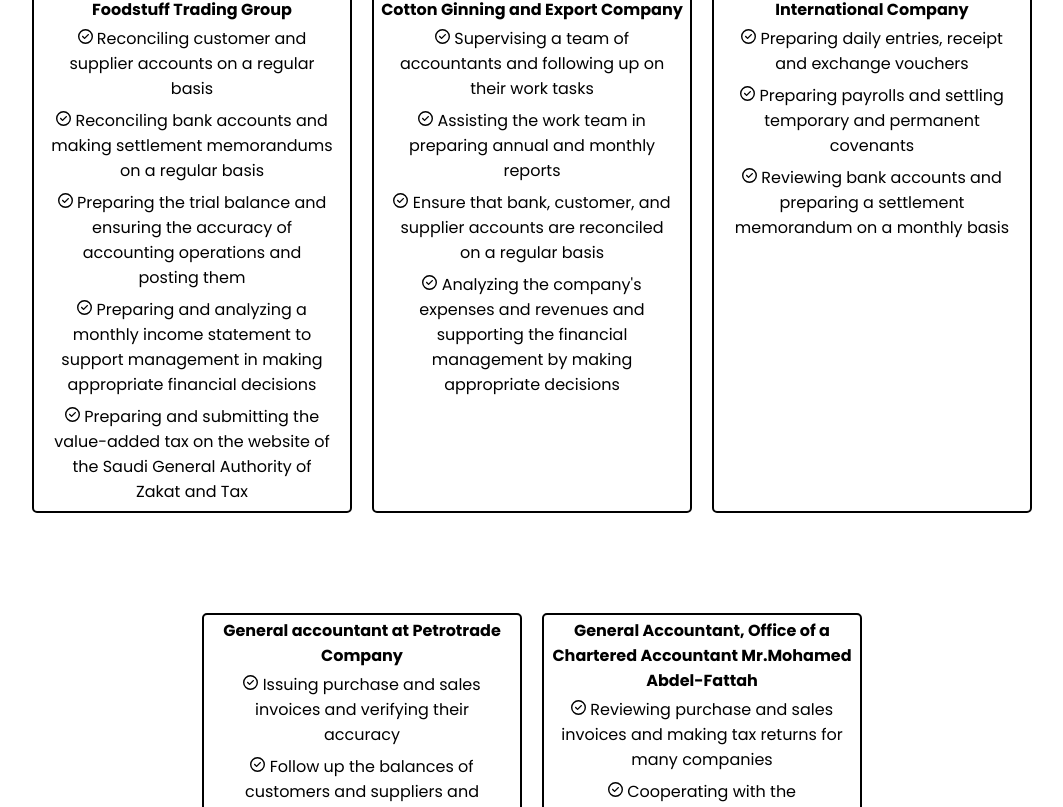
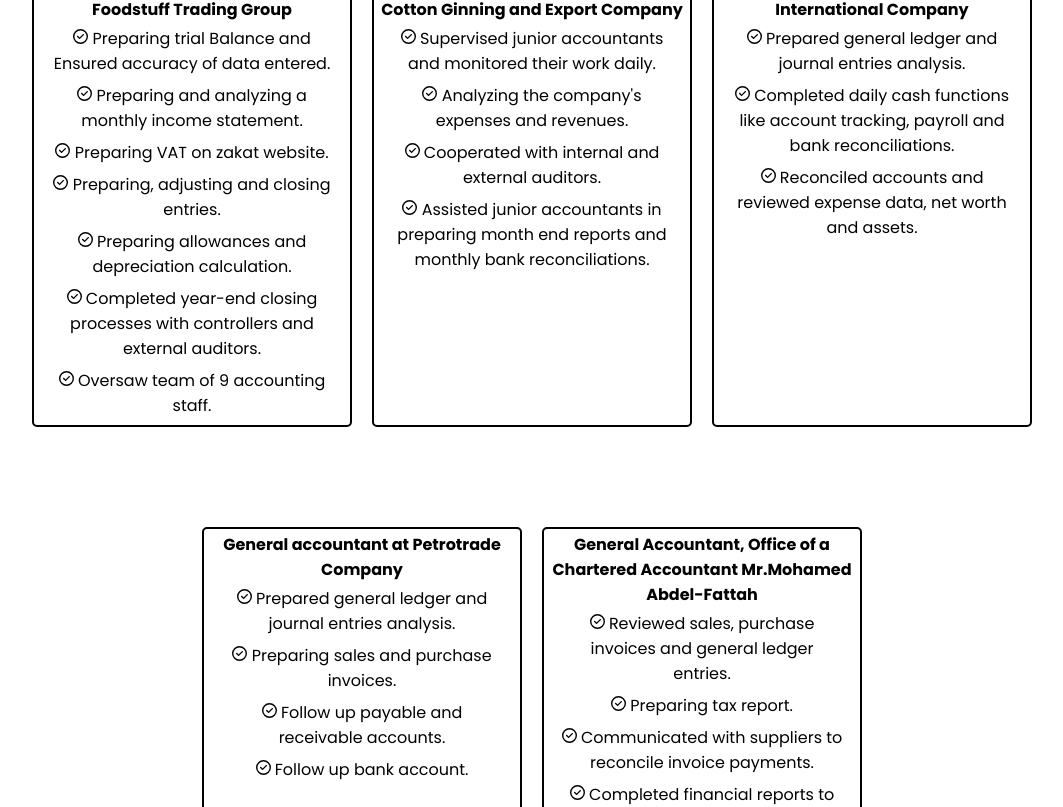
Before and after one commit to akmalkimo/AhmedGamal, a React (Vite) app: page / in a window 1280 px wide. Shown: the part 1711-2518 px from the top of the page, without its empty margins (108-1171 px from the left). Built offline with nearby package versions, Linux system fonts and the light colour scheme.

Commit message:
Added further more client prefrences.

```diff
--- a/src/Page3.jsx
+++ b/src/Page3.jsx
@@ -6,46 +6,49 @@
                 <div className="card textCentered">
                     <h4>Head of Branch Accounts, Al-Halis Foodstuff Trading Group</h4>
                     <ul>
-                        <li><svg xmlns="http://www.w3.org/2000/svg" viewBox="0 0 512 512"><path d="M256 48a208 208 0 1 1 0 416 208 208 0 1 1 0-416zm0 464A256 256 0 1 0 256 0a256 256 0 1 0 0 512zM369 209c9.4-9.4 9.4-24.6 0-33.9s-24.6-9.4-33.9 0l-111 111-47-47c-9.4-9.4-24.6-9.4-33.9 0s-9.4 24.6 0 33.9l64 64c9.4 9.4 24.6 9.4 33.9 0L369 209z"/></svg>&nbsp;Reconciling customer and supplier accounts on a regular basis</li>
-                        <li><svg xmlns="http://www.w3.org/2000/svg" viewBox="0 0 512 512"><path d="M256 48a208 208 0 1 1 0 416 208 208 0 1 1 0-416zm0 464A256 256 0 1 0 256 0a256 256 0 1 0 0 512zM369 209c9.4-9.4 9.4-24.6 0-33.9s-24.6-9.4-33.9 0l-111 111-47-47c-9.4-9.4-24.6-9.4-33.9 0s-9.4 24.6 0 33.9l64 64c9.4 9.4 24.6 9.4 33.9 0L369 209z"/></svg>&nbsp;Reconciling bank accounts and making settlement memorandums on a regular basis</li>
-                        <li><svg xmlns="http://www.w3.org/2000/svg" viewBox="0 0 512 512"><path d="M256 48a208 208 0 1 1 0 416 208 208 0 1 1 0-416zm0 464A256 256 0 1 0 256 0a256 256 0 1 0 0 512zM369 209c9.4-9.4 9.4-24.6 0-33.9s-24.6-9.4-33.9 0l-111 111-47-47c-9.4-9.4-24.6-9.4-33.9 0s-9.4 24.6 0 33.9l64 64c9.4 9.4 24.6 9.4 33.9 0L369 209z"/></svg>&nbsp;Preparing the trial balance and ensuring the accuracy of accounting operations and posting them</li>
-                        <li><svg xmlns="http://www.w3.org/2000/svg" viewBox="0 0 512 512"><path d="M256 48a208 208 0 1 1 0 416 208 208 0 1 1 0-416zm0 464A256 256 0 1 0 256 0a256 256 0 1 0 0 512zM369 209c9.4-9.4 9.4-24.6 0-33.9s-24.6-9.4-33.9 0l-111 111-47-47c-9.4-9.4-24.6-9.4-33.9 0s-9.4 24.6 0 33.9l64 64c9.4 9.4 24.6 9.4 33.9 0L369 209z"/></svg>&nbsp;Preparing and analyzing a monthly income statement to support management in making appropriate financial decisions</li>
-                        <li><svg xmlns="http://www.w3.org/2000/svg" viewBox="0 0 512 512"><path d="M256 48a208 208 0 1 1 0 416 208 208 0 1 1 0-416zm0 464A256 256 0 1 0 256 0a256 256 0 1 0 0 512zM369 209c9.4-9.4 9.4-24.6 0-33.9s-24.6-9.4-33.9 0l-111 111-47-47c-9.4-9.4-24.6-9.4-33.9 0s-9.4 24.6 0 33.9l64 64c9.4 9.4 24.6 9.4 33.9 0L369 209z"/></svg>&nbsp;Preparing and submitting the value-added tax on the website of the Saudi General Authority of Zakat and Tax</li>
+                        <li><svg xmlns="http://www.w3.org/2000/svg" viewBox="0 0 512 512"><path d="M256 48a208 208 0 1 1 0 416 208 208 0 1 1 0-416zm0 464A256 256 0 1 0 256 0a256 256 0 1 0 0 512zM369 209c9.4-9.4 9.4-24.6 0-33.9s-24.6-9.4-33.9 0l-111 111-47-47c-9.4-9.4-24.6-9.4-33.9 0s-9.4 24.6 0 33.9l64 64c9.4 9.4 24.6 9.4 33.9 0L369 209z"/></svg>&nbsp;Preparing trial Balance and Ensured accuracy of data entered.</li>
+                        <li><svg xmlns="http://www.w3.org/2000/svg" viewBox="0 0 512 512"><path d="M256 48a208 208 0 1 1 0 416 208 208 0 1 1 0-416zm0 464A256 256 0 1 0 256 0a256 256 0 1 0 0 512zM369 209c9.4-9.4 9.4-24.6 0-33.9s-24.6-9.4-33.9 0l-111 111-47-47c-9.4-9.4-24.6-9.4-33.9 0s-9.4 24.6 0 33.9l64 64c9.4 9.4 24.6 9.4 33.9 0L369 209z"/></svg>&nbsp;Preparing and analyzing a monthly income statement.</li>
+                        <li><svg xmlns="http://www.w3.org/2000/svg" viewBox="0 0 512 512"><path d="M256 48a208 208 0 1 1 0 416 208 208 0 1 1 0-416zm0 464A256 256 0 1 0 256 0a256 256 0 1 0 0 512zM369 209c9.4-9.4 9.4-24.6 0-33.9s-24.6-9.4-33.9 0l-111 111-47-47c-9.4-9.4-24.6-9.4-33.9 0s-9.4 24.6 0 33.9l64 64c9.4 9.4 24.6 9.4 33.9 0L369 209z"/></svg>&nbsp;Preparing VAT on zakat website.</li>
+                        <li><svg xmlns="http://www.w3.org/2000/svg" viewBox="0 0 512 512"><path d="M256 48a208 208 0 1 1 0 416 208 208 0 1 1 0-416zm0 464A256 256 0 1 0 256 0a256 256 0 1 0 0 512zM369 209c9.4-9.4 9.4-24.6 0-33.9s-24.6-9.4-33.9 0l-111 111-47-47c-9.4-9.4-24.6-9.4-33.9 0s-9.4 24.6 0 33.9l64 64c9.4 9.4 24.6 9.4 33.9 0L369 209z"/></svg>&nbsp;Preparing, adjusting and closing entries.</li>
+                        <li><svg xmlns="http://www.w3.org/2000/svg" viewBox="0 0 512 512"><path d="M256 48a208 208 0 1 1 0 416 208 208 0 1 1 0-416zm0 464A256 256 0 1 0 256 0a256 256 0 1 0 0 512zM369 209c9.4-9.4 9.4-24.6 0-33.9s-24.6-9.4-33.9 0l-111 111-47-47c-9.4-9.4-24.6-9.4-33.9 0s-9.4 24.6 0 33.9l64 64c9.4 9.4 24.6 9.4 33.9 0L369 209z"/></svg>&nbsp;Preparing allowances and depreciation calculation.</li>
+                        <li><svg xmlns="http://www.w3.org/2000/svg" viewBox="0 0 512 512"><path d="M256 48a208 208 0 1 1 0 416 208 208 0 1 1 0-416zm0 464A256 256 0 1 0 256 0a256 256 0 1 0 0 512zM369 209c9.4-9.4 9.4-24.6 0-33.9s-24.6-9.4-33.9 0l-111 111-47-47c-9.4-9.4-24.6-9.4-33.9 0s-9.4 24.6 0 33.9l64 64c9.4 9.4 24.6 9.4 33.9 0L369 209z"/></svg>&nbsp;Completed year-end closing processes with controllers and external auditors.</li>
+                        <li><svg xmlns="http://www.w3.org/2000/svg" viewBox="0 0 512 512"><path d="M256 48a208 208 0 1 1 0 416 208 208 0 1 1 0-416zm0 464A256 256 0 1 0 256 0a256 256 0 1 0 0 512zM369 209c9.4-9.4 9.4-24.6 0-33.9s-24.6-9.4-33.9 0l-111 111-47-47c-9.4-9.4-24.6-9.4-33.9 0s-9.4 24.6 0 33.9l64 64c9.4 9.4 24.6 9.4 33.9 0L369 209z"/></svg>&nbsp;Oversaw team of 9 accounting staff.</li>
+
                     </ul>
                 </div>
                 <div className="card textCentered">
                     <h4>Head of Branch Accounts at United Cotton Ginning and Export Company</h4>
                     <ul>
-                        <li><svg xmlns="http://www.w3.org/2000/svg" viewBox="0 0 512 512"><path d="M256 48a208 208 0 1 1 0 416 208 208 0 1 1 0-416zm0 464A256 256 0 1 0 256 0a256 256 0 1 0 0 512zM369 209c9.4-9.4 9.4-24.6 0-33.9s-24.6-9.4-33.9 0l-111 111-47-47c-9.4-9.4-24.6-9.4-33.9 0s-9.4 24.6 0 33.9l64 64c9.4 9.4 24.6 9.4 33.9 0L369 209z"/></svg>&nbsp;Supervising a team of accountants and following up on their work tasks </li>
-                        <li><svg xmlns="http://www.w3.org/2000/svg" viewBox="0 0 512 512"><path d="M256 48a208 208 0 1 1 0 416 208 208 0 1 1 0-416zm0 464A256 256 0 1 0 256 0a256 256 0 1 0 0 512zM369 209c9.4-9.4 9.4-24.6 0-33.9s-24.6-9.4-33.9 0l-111 111-47-47c-9.4-9.4-24.6-9.4-33.9 0s-9.4 24.6 0 33.9l64 64c9.4 9.4 24.6 9.4 33.9 0L369 209z"/></svg>&nbsp;Assisting the work team in preparing annual and monthly reports</li>
-                        <li><svg xmlns="http://www.w3.org/2000/svg" viewBox="0 0 512 512"><path d="M256 48a208 208 0 1 1 0 416 208 208 0 1 1 0-416zm0 464A256 256 0 1 0 256 0a256 256 0 1 0 0 512zM369 209c9.4-9.4 9.4-24.6 0-33.9s-24.6-9.4-33.9 0l-111 111-47-47c-9.4-9.4-24.6-9.4-33.9 0s-9.4 24.6 0 33.9l64 64c9.4 9.4 24.6 9.4 33.9 0L369 209z"/></svg>&nbsp;Ensure that bank, customer, and supplier accounts are reconciled on a regular basis</li>
-                        <li><svg xmlns="http://www.w3.org/2000/svg" viewBox="0 0 512 512"><path d="M256 48a208 208 0 1 1 0 416 208 208 0 1 1 0-416zm0 464A256 256 0 1 0 256 0a256 256 0 1 0 0 512zM369 209c9.4-9.4 9.4-24.6 0-33.9s-24.6-9.4-33.9 0l-111 111-47-47c-9.4-9.4-24.6-9.4-33.9 0s-9.4 24.6 0 33.9l64 64c9.4 9.4 24.6 9.4 33.9 0L369 209z"/></svg>&nbsp;Analyzing the company's expenses and revenues and supporting the financial management by making appropriate decisions</li>
+                        <li><svg xmlns="http://www.w3.org/2000/svg" viewBox="0 0 512 512"><path d="M256 48a208 208 0 1 1 0 416 208 208 0 1 1 0-416zm0 464A256 256 0 1 0 256 0a256 256 0 1 0 0 512zM369 209c9.4-9.4 9.4-24.6 0-33.9s-24.6-9.4-33.9 0l-111 111-47-47c-9.4-9.4-24.6-9.4-33.9 0s-9.4 24.6 0 33.9l64 64c9.4 9.4 24.6 9.4 33.9 0L369 209z"/></svg>&nbsp;Supervised junior accountants and monitored their work daily.</li>
+                        <li><svg xmlns="http://www.w3.org/2000/svg" viewBox="0 0 512 512"><path d="M256 48a208 208 0 1 1 0 416 208 208 0 1 1 0-416zm0 464A256 256 0 1 0 256 0a256 256 0 1 0 0 512zM369 209c9.4-9.4 9.4-24.6 0-33.9s-24.6-9.4-33.9 0l-111 111-47-47c-9.4-9.4-24.6-9.4-33.9 0s-9.4 24.6 0 33.9l64 64c9.4 9.4 24.6 9.4 33.9 0L369 209z"/></svg>&nbsp;Analyzing the company's expenses and revenues.</li>
+                        <li><svg xmlns="http://www.w3.org/2000/svg" viewBox="0 0 512 512"><path d="M256 48a208 208 0 1 1 0 416 208 208 0 1 1 0-416zm0 464A256 256 0 1 0 256 0a256 256 0 1 0 0 512zM369 209c9.4-9.4 9.4-24.6 0-33.9s-24.6-9.4-33.9 0l-111 111-47-47c-9.4-9.4-24.6-9.4-33.9 0s-9.4 24.6 0 33.9l64 64c9.4 9.4 24.6 9.4 33.9 0L369 209z"/></svg>&nbsp;Cooperated with internal and external auditors.</li>
+                        <li><svg xmlns="http://www.w3.org/2000/svg" viewBox="0 0 512 512"><path d="M256 48a208 208 0 1 1 0 416 208 208 0 1 1 0-416zm0 464A256 256 0 1 0 256 0a256 256 0 1 0 0 512zM369 209c9.4-9.4 9.4-24.6 0-33.9s-24.6-9.4-33.9 0l-111 111-47-47c-9.4-9.4-24.6-9.4-33.9 0s-9.4 24.6 0 33.9l64 64c9.4 9.4 24.6 9.4 33.9 0L369 209z"/></svg>&nbsp;Assisted junior accountants in preparing month end reports and monthly bank reconciliations.</li>
                     </ul>
                 </div>
                 <div className="card textCentered">
                     <h4>General accountant at Nestle International Company</h4>
                     <ul>
-                        <li><svg xmlns="http://www.w3.org/2000/svg" viewBox="0 0 512 512"><path d="M256 48a208 208 0 1 1 0 416 208 208 0 1 1 0-416zm0 464A256 256 0 1 0 256 0a256 256 0 1 0 0 512zM369 209c9.4-9.4 9.4-24.6 0-33.9s-24.6-9.4-33.9 0l-111 111-47-47c-9.4-9.4-24.6-9.4-33.9 0s-9.4 24.6 0 33.9l64 64c9.4 9.4 24.6 9.4 33.9 0L369 209z"/></svg>&nbsp;Preparing daily entries, receipt and exchange vouchers</li>
-                        <li><svg xmlns="http://www.w3.org/2000/svg" viewBox="0 0 512 512"><path d="M256 48a208 208 0 1 1 0 416 208 208 0 1 1 0-416zm0 464A256 256 0 1 0 256 0a256 256 0 1 0 0 512zM369 209c9.4-9.4 9.4-24.6 0-33.9s-24.6-9.4-33.9 0l-111 111-47-47c-9.4-9.4-24.6-9.4-33.9 0s-9.4 24.6 0 33.9l64 64c9.4 9.4 24.6 9.4 33.9 0L369 209z"/></svg>&nbsp;Preparing payrolls and settling temporary and permanent covenants</li>
-                        <li><svg xmlns="http://www.w3.org/2000/svg" viewBox="0 0 512 512"><path d="M256 48a208 208 0 1 1 0 416 208 208 0 1 1 0-416zm0 464A256 256 0 1 0 256 0a256 256 0 1 0 0 512zM369 209c9.4-9.4 9.4-24.6 0-33.9s-24.6-9.4-33.9 0l-111 111-47-47c-9.4-9.4-24.6-9.4-33.9 0s-9.4 24.6 0 33.9l64 64c9.4 9.4 24.6 9.4 33.9 0L369 209z"/></svg>&nbsp;Reviewing bank accounts and preparing a settlement memorandum on a monthly basis</li>
+                        <li><svg xmlns="http://www.w3.org/2000/svg" viewBox="0 0 512 512"><path d="M256 48a208 208 0 1 1 0 416 208 208 0 1 1 0-416zm0 464A256 256 0 1 0 256 0a256 256 0 1 0 0 512zM369 209c9.4-9.4 9.4-24.6 0-33.9s-24.6-9.4-33.9 0l-111 111-47-47c-9.4-9.4-24.6-9.4-33.9 0s-9.4 24.6 0 33.9l64 64c9.4 9.4 24.6 9.4 33.9 0L369 209z"/></svg>&nbsp;Prepared general ledger and journal entries analysis. </li>
+                        <li><svg xmlns="http://www.w3.org/2000/svg" viewBox="0 0 512 512"><path d="M256 48a208 208 0 1 1 0 416 208 208 0 1 1 0-416zm0 464A256 256 0 1 0 256 0a256 256 0 1 0 0 512zM369 209c9.4-9.4 9.4-24.6 0-33.9s-24.6-9.4-33.9 0l-111 111-47-47c-9.4-9.4-24.6-9.4-33.9 0s-9.4 24.6 0 33.9l64 64c9.4 9.4 24.6 9.4 33.9 0L369 209z"/></svg>&nbsp;Completed daily cash functions like account tracking, payroll and bank reconciliations.</li>
+                        <li><svg xmlns="http://www.w3.org/2000/svg" viewBox="0 0 512 512"><path d="M256 48a208 208 0 1 1 0 416 208 208 0 1 1 0-416zm0 464A256 256 0 1 0 256 0a256 256 0 1 0 0 512zM369 209c9.4-9.4 9.4-24.6 0-33.9s-24.6-9.4-33.9 0l-111 111-47-47c-9.4-9.4-24.6-9.4-33.9 0s-9.4 24.6 0 33.9l64 64c9.4 9.4 24.6 9.4 33.9 0L369 209z"/></svg>&nbsp;Reconciled accounts and reviewed expense data, net worth and assets.</li>
                     </ul>
                 </div>
                 <div className="card textCentered">
                     <h4>General accountant at Petrotrade Company</h4>
                     <ul>
-                        <li><svg xmlns="http://www.w3.org/2000/svg" viewBox="0 0 512 512"><path d="M256 48a208 208 0 1 1 0 416 208 208 0 1 1 0-416zm0 464A256 256 0 1 0 256 0a256 256 0 1 0 0 512zM369 209c9.4-9.4 9.4-24.6 0-33.9s-24.6-9.4-33.9 0l-111 111-47-47c-9.4-9.4-24.6-9.4-33.9 0s-9.4 24.6 0 33.9l64 64c9.4 9.4 24.6 9.4 33.9 0L369 209z"/></svg>&nbsp;Issuing purchase and sales invoices and verifying their accuracy</li>
-                        <li><svg xmlns="http://www.w3.org/2000/svg" viewBox="0 0 512 512"><path d="M256 48a208 208 0 1 1 0 416 208 208 0 1 1 0-416zm0 464A256 256 0 1 0 256 0a256 256 0 1 0 0 512zM369 209c9.4-9.4 9.4-24.6 0-33.9s-24.6-9.4-33.9 0l-111 111-47-47c-9.4-9.4-24.6-9.4-33.9 0s-9.4 24.6 0 33.9l64 64c9.4 9.4 24.6 9.4 33.9 0L369 209z"/></svg>&nbsp;Follow up the balances of customers and suppliers and reconcile their accounts</li>
-                        <li><svg xmlns="http://www.w3.org/2000/svg" viewBox="0 0 512 512"><path d="M256 48a208 208 0 1 1 0 416 208 208 0 1 1 0-416zm0 464A256 256 0 1 0 256 0a256 256 0 1 0 0 512zM369 209c9.4-9.4 9.4-24.6 0-33.9s-24.6-9.4-33.9 0l-111 111-47-47c-9.4-9.4-24.6-9.4-33.9 0s-9.4 24.6 0 33.9l64 64c9.4 9.4 24.6 9.4 33.9 0L369 209z"/></svg>&nbsp;Enter daily entries, exchange and receipt vouchers</li>
-                        <li><svg xmlns="http://www.w3.org/2000/svg" viewBox="0 0 512 512"><path d="M256 48a208 208 0 1 1 0 416 208 208 0 1 1 0-416zm0 464A256 256 0 1 0 256 0a256 256 0 1 0 0 512zM369 209c9.4-9.4 9.4-24.6 0-33.9s-24.6-9.4-33.9 0l-111 111-47-47c-9.4-9.4-24.6-9.4-33.9 0s-9.4 24.6 0 33.9l64 64c9.4 9.4 24.6 9.4 33.9 0L369 209z"/></svg>&nbsp;Reviewing bank accounts and preparing a settlement memorandum on a monthly basis</li>
+                        <li><svg xmlns="http://www.w3.org/2000/svg" viewBox="0 0 512 512"><path d="M256 48a208 208 0 1 1 0 416 208 208 0 1 1 0-416zm0 464A256 256 0 1 0 256 0a256 256 0 1 0 0 512zM369 209c9.4-9.4 9.4-24.6 0-33.9s-24.6-9.4-33.9 0l-111 111-47-47c-9.4-9.4-24.6-9.4-33.9 0s-9.4 24.6 0 33.9l64 64c9.4 9.4 24.6 9.4 33.9 0L369 209z"/></svg>&nbsp;Prepared general ledger and journal entries analysis.</li>
+                        <li><svg xmlns="http://www.w3.org/2000/svg" viewBox="0 0 512 512"><path d="M256 48a208 208 0 1 1 0 416 208 208 0 1 1 0-416zm0 464A256 256 0 1 0 256 0a256 256 0 1 0 0 512zM369 209c9.4-9.4 9.4-24.6 0-33.9s-24.6-9.4-33.9 0l-111 111-47-47c-9.4-9.4-24.6-9.4-33.9 0s-9.4 24.6 0 33.9l64 64c9.4 9.4 24.6 9.4 33.9 0L369 209z"/></svg>&nbsp;Preparing sales and purchase invoices.</li>
+                        <li><svg xmlns="http://www.w3.org/2000/svg" viewBox="0 0 512 512"><path d="M256 48a208 208 0 1 1 0 416 208 208 0 1 1 0-416zm0 464A256 256 0 1 0 256 0a256 256 0 1 0 0 512zM369 209c9.4-9.4 9.4-24.6 0-33.9s-24.6-9.4-33.9 0l-111 111-47-47c-9.4-9.4-24.6-9.4-33.9 0s-9.4 24.6 0 33.9l64 64c9.4 9.4 24.6 9.4 33.9 0L369 209z"/></svg>&nbsp;Follow up payable and receivable accounts.</li>
+                        <li><svg xmlns="http://www.w3.org/2000/svg" viewBox="0 0 512 512"><path d="M256 48a208 208 0 1 1 0 416 208 208 0 1 1 0-416zm0 464A256 256 0 1 0 256 0a256 256 0 1 0 0 512zM369 209c9.4-9.4 9.4-24.6 0-33.9s-24.6-9.4-33.9 0l-111 111-47-47c-9.4-9.4-24.6-9.4-33.9 0s-9.4 24.6 0 33.9l64 64c9.4 9.4 24.6 9.4 33.9 0L369 209z"/></svg>&nbsp;Follow up bank account.</li>
                     </ul>
                 </div>
                 <div className="card textCentered">
                     <h4>General Accountant, Office of a Chartered Accountant Mr.Mohamed Abdel-Fattah</h4>
                     <ul>
-                        <li><svg xmlns="http://www.w3.org/2000/svg" viewBox="0 0 512 512"><path d="M256 48a208 208 0 1 1 0 416 208 208 0 1 1 0-416zm0 464A256 256 0 1 0 256 0a256 256 0 1 0 0 512zM369 209c9.4-9.4 9.4-24.6 0-33.9s-24.6-9.4-33.9 0l-111 111-47-47c-9.4-9.4-24.6-9.4-33.9 0s-9.4 24.6 0 33.9l64 64c9.4 9.4 24.6 9.4 33.9 0L369 209z"/></svg>&nbsp;Reviewing purchase and sales invoices and making tax returns for many companies </li>
-                        <li><svg xmlns="http://www.w3.org/2000/svg" viewBox="0 0 512 512"><path d="M256 48a208 208 0 1 1 0 416 208 208 0 1 1 0-416zm0 464A256 256 0 1 0 256 0a256 256 0 1 0 0 512zM369 209c9.4-9.4 9.4-24.6 0-33.9s-24.6-9.4-33.9 0l-111 111-47-47c-9.4-9.4-24.6-9.4-33.9 0s-9.4 24.6 0 33.9l64 64c9.4 9.4 24.6 9.4 33.9 0L369 209z"/></svg>&nbsp;Cooperating with the accountants of the companies contracted by the office and providing them with correct accounting information</li>
-                        <li><svg xmlns="http://www.w3.org/2000/svg" viewBox="0 0 512 512"><path d="M256 48a208 208 0 1 1 0 416 208 208 0 1 1 0-416zm0 464A256 256 0 1 0 256 0a256 256 0 1 0 0 512zM369 209c9.4-9.4 9.4-24.6 0-33.9s-24.6-9.4-33.9 0l-111 111-47-47c-9.4-9.4-24.6-9.4-33.9 0s-9.4 24.6 0 33.9l64 64c9.4 9.4 24.6 9.4 33.9 0L369 209z"/></svg>&nbsp;Preparing closing entries and settlements and presenting them to managers</li>
-                        <li><svg xmlns="http://www.w3.org/2000/svg" viewBox="0 0 512 512"><path d="M256 48a208 208 0 1 1 0 416 208 208 0 1 1 0-416zm0 464A256 256 0 1 0 256 0a256 256 0 1 0 0 512zM369 209c9.4-9.4 9.4-24.6 0-33.9s-24.6-9.4-33.9 0l-111 111-47-47c-9.4-9.4-24.6-9.4-33.9 0s-9.4 24.6 0 33.9l64 64c9.4 9.4 24.6 9.4 33.9 0L369 209z"/></svg>&nbsp;Preparing financial statements for companies</li>
+                        <li><svg xmlns="http://www.w3.org/2000/svg" viewBox="0 0 512 512"><path d="M256 48a208 208 0 1 1 0 416 208 208 0 1 1 0-416zm0 464A256 256 0 1 0 256 0a256 256 0 1 0 0 512zM369 209c9.4-9.4 9.4-24.6 0-33.9s-24.6-9.4-33.9 0l-111 111-47-47c-9.4-9.4-24.6-9.4-33.9 0s-9.4 24.6 0 33.9l64 64c9.4 9.4 24.6 9.4 33.9 0L369 209z"/></svg>&nbsp;Reviewed sales, purchase invoices and general ledger entries.</li>
+                        <li><svg xmlns="http://www.w3.org/2000/svg" viewBox="0 0 512 512"><path d="M256 48a208 208 0 1 1 0 416 208 208 0 1 1 0-416zm0 464A256 256 0 1 0 256 0a256 256 0 1 0 0 512zM369 209c9.4-9.4 9.4-24.6 0-33.9s-24.6-9.4-33.9 0l-111 111-47-47c-9.4-9.4-24.6-9.4-33.9 0s-9.4 24.6 0 33.9l64 64c9.4 9.4 24.6 9.4 33.9 0L369 209z"/></svg>&nbsp;Preparing tax report.</li>
+                        <li><svg xmlns="http://www.w3.org/2000/svg" viewBox="0 0 512 512"><path d="M256 48a208 208 0 1 1 0 416 208 208 0 1 1 0-416zm0 464A256 256 0 1 0 256 0a256 256 0 1 0 0 512zM369 209c9.4-9.4 9.4-24.6 0-33.9s-24.6-9.4-33.9 0l-111 111-47-47c-9.4-9.4-24.6-9.4-33.9 0s-9.4 24.6 0 33.9l64 64c9.4 9.4 24.6 9.4 33.9 0L369 209z"/></svg>&nbsp;Communicated with suppliers to reconcile invoice payments.</li>
+                        <li><svg xmlns="http://www.w3.org/2000/svg" viewBox="0 0 512 512"><path d="M256 48a208 208 0 1 1 0 416 208 208 0 1 1 0-416zm0 464A256 256 0 1 0 256 0a256 256 0 1 0 0 512zM369 209c9.4-9.4 9.4-24.6 0-33.9s-24.6-9.4-33.9 0l-111 111-47-47c-9.4-9.4-24.6-9.4-33.9 0s-9.4 24.6 0 33.9l64 64c9.4 9.4 24.6 9.4 33.9 0L369 209z"/></svg>&nbsp;Completed financial reports to inform managers.</li>
                     </ul>
                 </div>
             </div>
```
